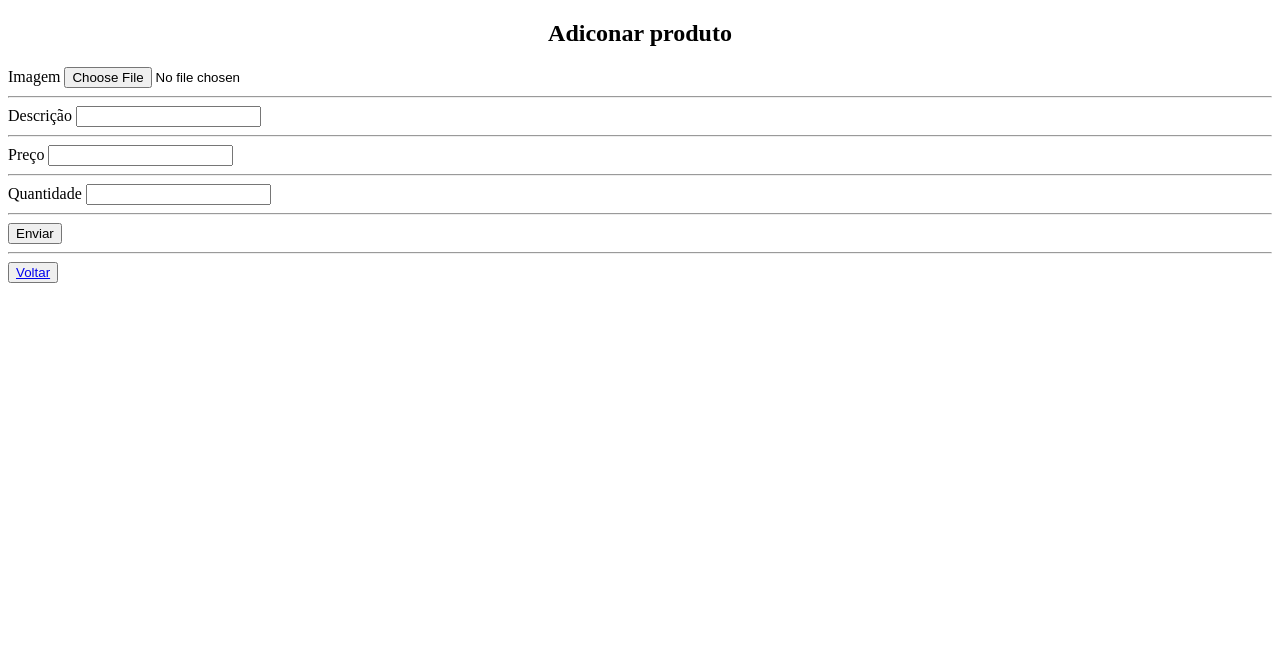
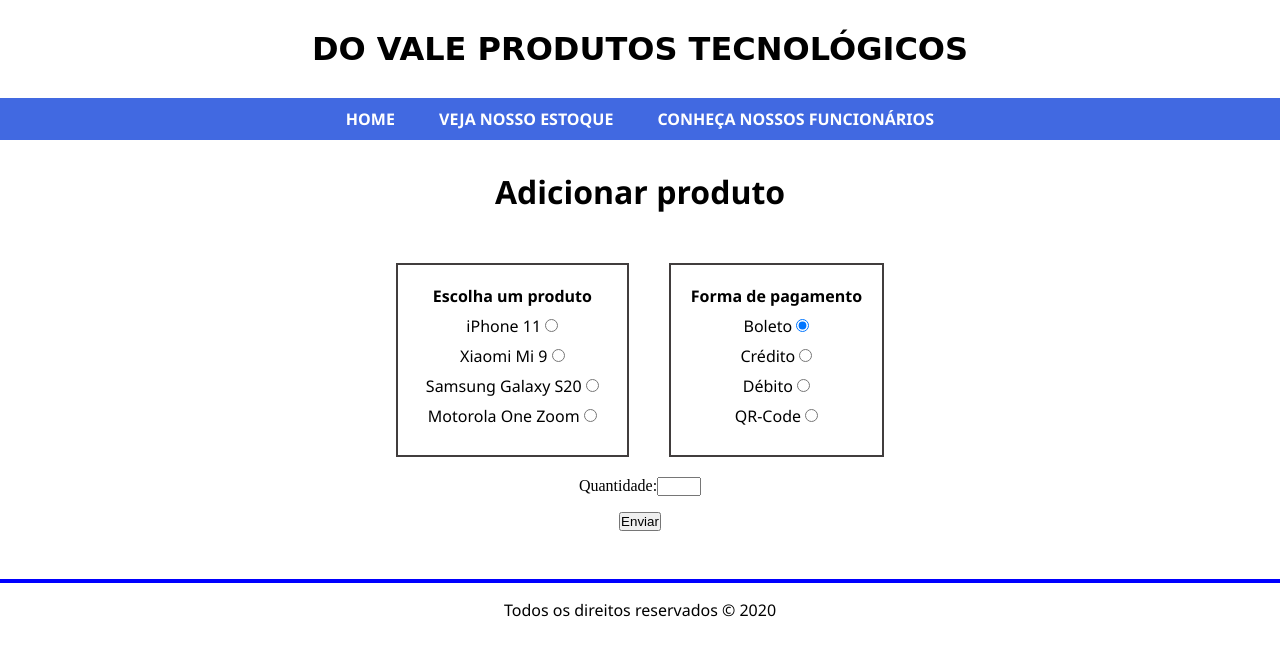
Before and after one commit to future4code/Eduardo-Vale, a plain HTML site: page semana1/sistema-loja/addproduto.html in a window 1280 px wide. Drawn offline with Linux system fonts and the light colour scheme.

Commit message:
Página add.produto.html finalizada

```diff
--- a/semana1/sistema-loja/addproduto.html
+++ b/semana1/sistema-loja/addproduto.html
@@ -6,45 +6,78 @@
 <head>
     <meta charset="UTF-8">
     <meta name="viewport" content="width=device-width, initial-scale=1.0">
+    <link rel="stylesheet" href="css/stylesheet.css">
+
     <title>PRODUTOS | DVPT</title>
 </head>
 
 <body>
-    <center>
-        <h2>Adiconar produto</h2>
-    </center>
+    <header>
+        <h1>DO VALE PRODUTOS TECNOLÓGICOS</h1>
+    </header>
+    <div class="menu">
+        <ul>
+            <li><a href="index.html">Home </a></li>
+            <li><a href="estoque.html">Veja nosso estoque</a></li>
+            <li><a href="funcionarios.html">Conheça nossos funcionários</a></li>
+        </ul>
+    </div>
 
-    <form action="#" >
-        <div >
-            <label for="imagem">Imagem</label>
-            <input type="file" required>
+    <h2 class="mensagem-principal">Adicionar produto</h2>
+
+    <form action="#">
+
+        <div class="conteiner">
+            <div class="radiocel">
+                <p>Escolha um produto</p>
+                <label class="radio">iPhone 11
+                    <input type="radio" checked="checked" name="radio">
+                </label>
+                <label class="radio">Xiaomi Mi 9
+                    <input type="radio" name="radio">
+                </label>
+                <label class="radio">Samsung Galaxy S20
+                    <input type="radio" name="radio">
+                </label>
+                <label class="radio">Motorola One Zoom
+                    <input type="radio" name="radio">
+                </label>
+            </div>
+
+
+
+            <div class="pagamento">
+                <p>Forma de pagamento</p>
+                <label class="radio">Boleto
+                    <input type="radio" checked="checked" name="radio">
+                </label>
+                <label class="radio">Crédito
+                    <input type="radio" name="radio">
+                </label>
+                <label class="radio">Débito
+                    <input type="radio" name="radio">
+                </label>
+                <label class="radio">QR-Code
+                    <input type="radio" name="radio">
+                </label>
+            </div>
+
+
+
         </div>
-        <hr>
-        <div>
-            <label for="descricao">Descrição</label>
-            <input type="text" required>
+        <div class="qtd">
+            <label for="Quantidade">Quantidade: </label>
+            <input type="number" required min="1" max="5">
         </div>
-        <hr>
-        <div>
-            <label for="preço">Preço</label>
-            <input type="text" required>
-        </div>
-        <hr>
-        <div>
-            <label for="Quantidade">Quantidade</label>
-            <input type="number" required>
-        </div>
-        <hr>
-        <div>
+        <div class="submit">
             <button type="submit">Enviar</button>
         </div>
     </form>
 
-    <hr>
-    <button>
-        <a href="index.html">Voltar</a>
-    </button>
-
+    <footer>
+        <hr>
+        <p>Todos os direitos reservados &copy; 2020</p>
+    </footer>
 </body>
 
 </html>
--- a/semana1/sistema-loja/css/stylesheet.css
+++ b/semana1/sistema-loja/css/stylesheet.css
@@ -92,3 +92,47 @@ td{
     padding: 36px 0;
     border-bottom: 2px solid red;
 }
+
+.radio{
+    display: block;
+    margin: 8px;
+}
+
+.conteiner{
+    text-align: center;
+    display: flex;
+    flex-wrap: wrap;
+    justify-content: center;
+}
+
+.radiocel, .pagamento{
+text-align: center;
+justify-content: center;
+align-items: center;
+border: 2px solid rgb(65, 61, 61);
+margin: 20px;
+padding: 20px;
+
+font-family: 'Segoe UI', Tahoma, Geneva, Verdana, sans-serif;
+
+}
+
+.conteiner p{
+    font-weight: bold;
+}
+
+.qtd{
+    display: flex;
+    justify-content: center;
+    margin-bottom: 8px;
+    }
+
+.submit{
+    display: flex;
+    justify-content: center;
+    font-family: 'Segoe UI', Tahoma, Geneva, Verdana, sans-serif;
+    border-radius: 16px;
+    margin: 8px;
+    padding: 8px;
+
+}
```
